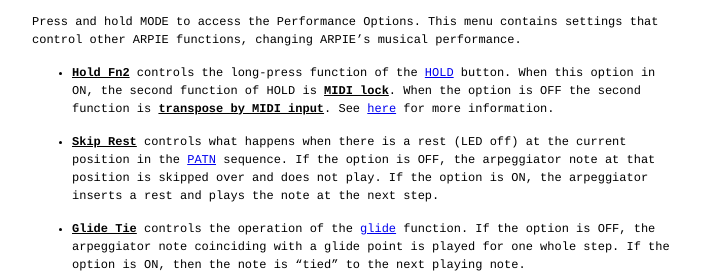
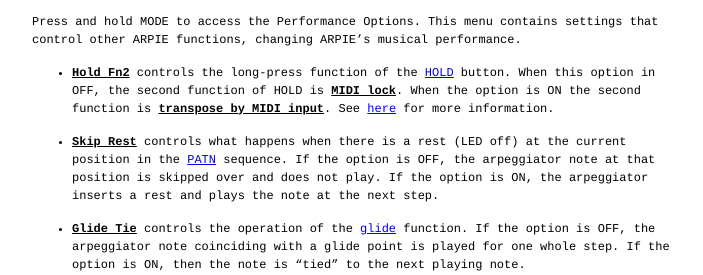
Before and after one commit to hotchk155/hotchk155.github.io, a Jekyll site: the page built from arpie/manual.md, in a window 1280 px wide and 900 px high, scrolled down 8183 px. Shown: the part 194-469 px from the top of the window, without its empty margins (18-721 px from the left). Built offline with Jekyll 4.4.1, drawn with Linux system fonts in a browser that asks for light colours.

Commit message:
fix couple of typos

```diff
--- a/arpie/manual.md
+++ b/arpie/manual.md
@@ -267,7 +267,7 @@
 
 Press and hold MODE to access the Performance Options. This menu contains settings that control other ARPIE functions, changing ARPIE's musical performance.
 
-- **Hold Fn2** controls the long-press function of the <a href="#hold">HOLD</a> button. When this option in ON, the second function of HOLD is **MIDI lock**. When the option is OFF the second function is **transpose by MIDI input**. See <a href="#hold2">here</a> for more information.
+- **Hold Fn2** controls the long-press function of the <a href="#hold">HOLD</a> button. When this option in OFF, the second function of HOLD is **MIDI lock**. When the option is ON the second function is **transpose by MIDI input**. See <a href="#hold2">here</a> for more information.
 
 - **Skip Rest** controls what happens when there is a rest (LED off) at the current position in the <a href="#patn">PATN<a> sequence. If the option is OFF, the arpeggiator note at that position is skipped over and does not play. If the option is ON, the arpeggiator inserts a rest and plays the note at the next step.
 
@@ -516,7 +516,7 @@
 
 When the HOLD button is held for a few seconds, the HOLD LED starts to blink, indicating that the hold button secondary function is active.
 
-There are two functions available and you can select between them from the performance options menu (long press <a href="mode">MODE</a>). These are described below.
+There are two functions available and you can select between them from the performance options menu (long press <a href="#mode">MODE</a>). These are described below.
 
 ## MIDI Lock function
 
```
